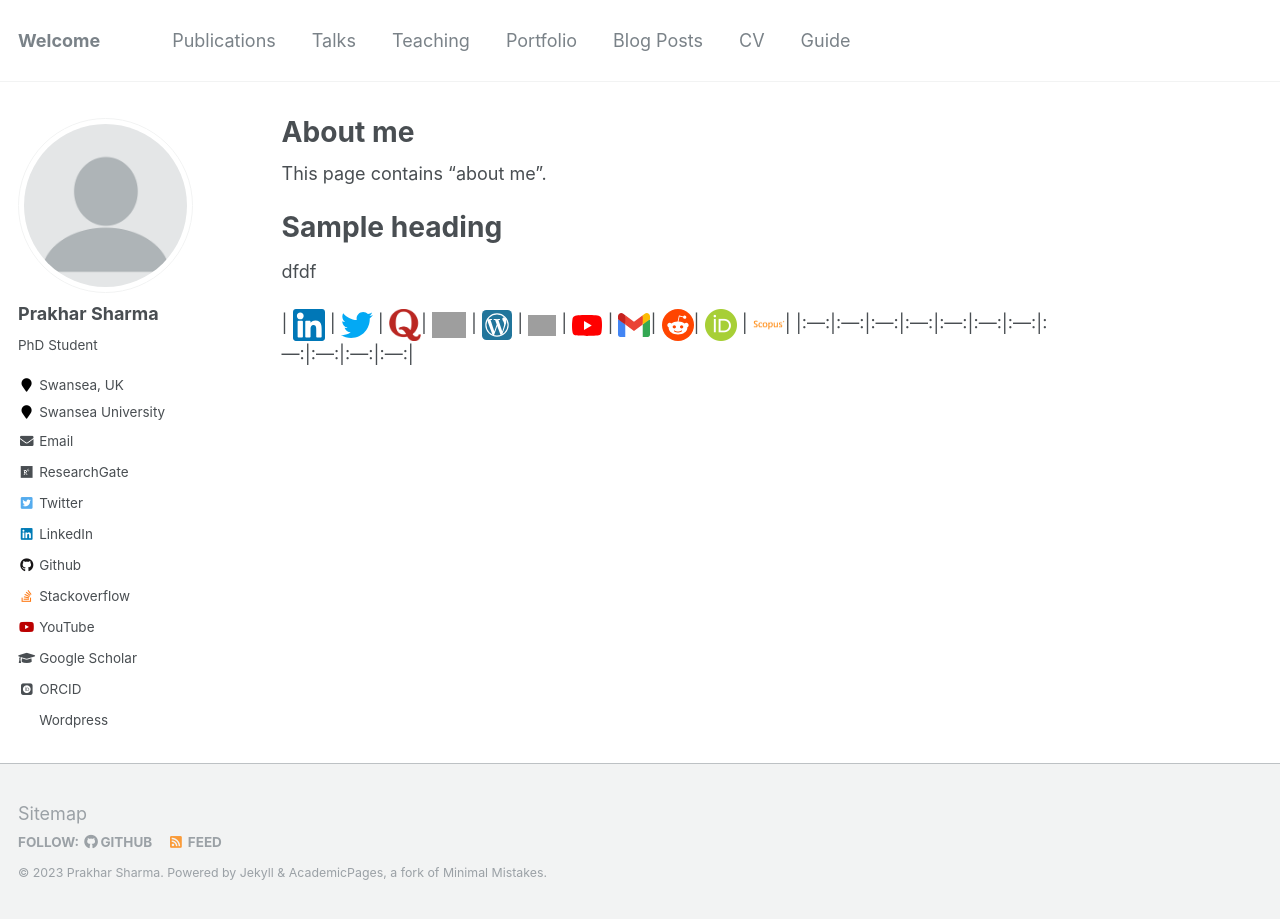
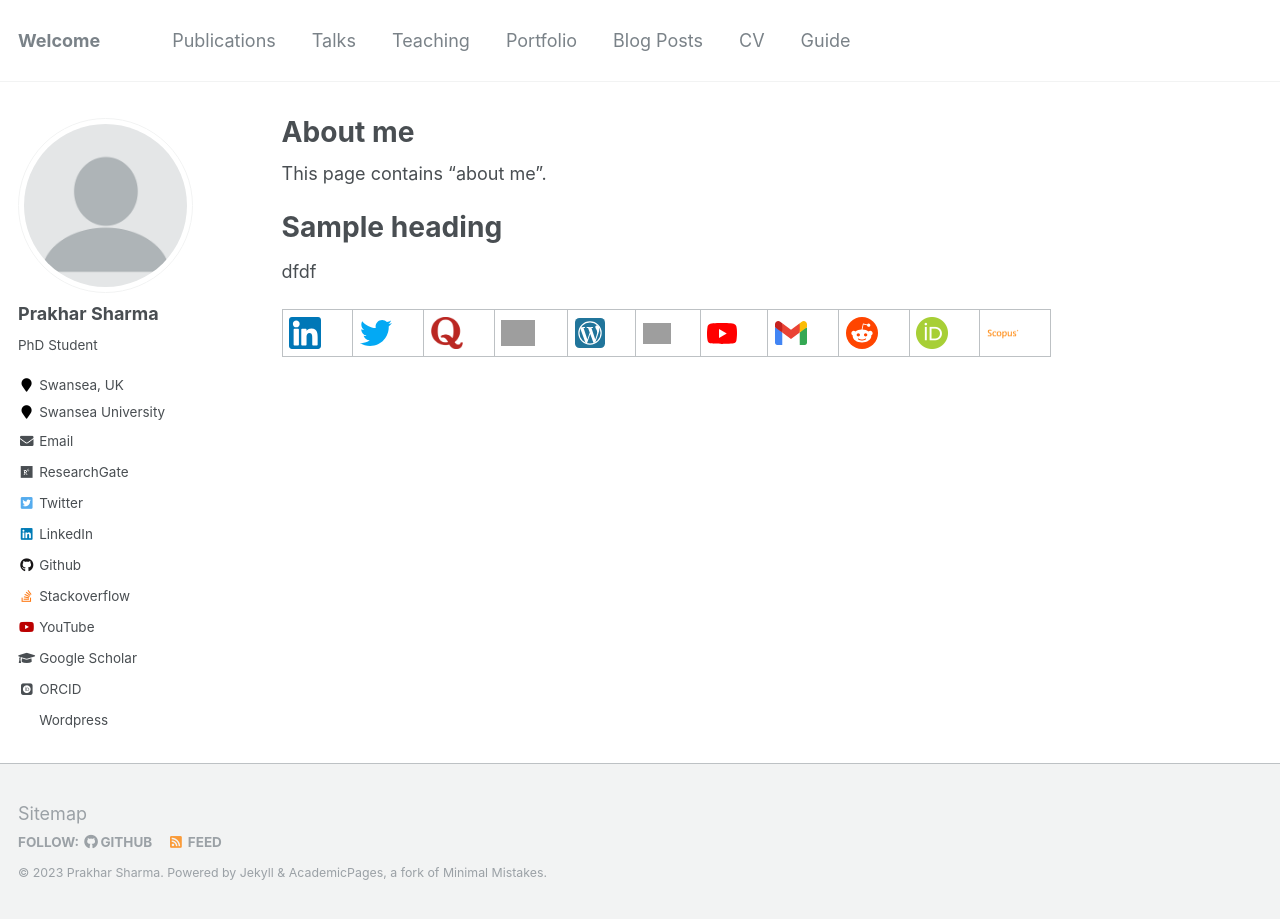
Before and after one commit to praksharma/praksharma.github.io, a Jekyll site: the page built from _pages/about.md, in a window 1280 px wide. Built offline with Jekyll 4.4.1, drawn with Linux system fonts in a browser that asks for light colours; some web fonts are replaced; grey boxes are pictures that could not be loaded.

Commit message:
socials layout

```diff
--- a/_pages/about.md
+++ b/_pages/about.md
@@ -14,5 +14,4 @@
 dfdf
 
 
-| [<img src="Asset/Linkedin.svg" alt="Linkedin Logo" width="32">](https://www.linkedin.com/in/prak-sharma/) | [<img src="Asset/Twitter.svg" alt="Twitter Logo" width="32">](https://twitter.com/prakhar962) | [<img src="Asset/quora.png" alt="quora logo" width="32">](https://www.quora.com/profile/Prakhar-Sharma-290)| [<img src="https://cdn.svgporn.com/logos/github-icon.svg" alt="Github logo" width="34">](https://github.com/praksharma) | [<img src="Asset/wordpress.svg" alt="wordpress Logo" width="30">](https://prakhar962.wordpress.com/) | [<img src="https://cdn.svgporn.com/logos/stackoverflow-icon.svg" alt="Stackoverflow Logo" width="28">](https://stackoverflow.com/users/14598633/prakhar-sharma) | [<img src="Asset/youtube.svg" alt="youtube Logo" width="30">](https://www.youtube.com/@wonderhd6844) | [<img src="Asset/gmail.svg" alt="Gmail logo" width="32">](mailto:prakhars962@gmail.com)| [<img src="Asset/reddit.svg" alt="reddit logo" width="32">](https://www.reddit.com/user/Captain-Thor)| [<img src="Asset/ORCID.svg.png" alt="orcid logo" width="32">](https://orcid.org/my-orcid?orcid=0000-0002-7635-1857) | [<img src="Asset/Scopus.png" alt="scopus logo" width="32">](https://www.scopus.com/authid/detail.uri?authorId=57693143700)|
-|:---:|:---:|:---:|:---:|:---:|:---:|:---:|:---:|:---:|:---:|:---:|
+| [<img src="Asset/Linkedin.svg" alt="Linkedin Logo" width="32">](https://www.linkedin.com/in/prak-sharma/) | [<img src="Asset/Twitter.svg" alt="Twitter Logo" width="32">](https://twitter.com/prakhar962) | [<img src="Asset/quora.png" alt="quora logo" width="32">](https://www.quora.com/profile/Prakhar-Sharma-290)| [<img src="https://cdn.svgporn.com/logos/github-icon.svg" alt="Github logo" width="34">](https://github.com/praksharma) | [<img src="Asset/wordpress.svg" alt="wordpress Logo" width="30">](https://prakhar962.wordpress.com/) | [<img src="https://cdn.svgporn.com/logos/stackoverflow-icon.svg" alt="Stackoverflow Logo" width="28">](https://stackoverflow.com/users/14598633/prakhar-sharma) | [<img src="Asset/youtube.svg" alt="youtube Logo" width="30">](https://www.youtube.com/@wonder_hd) | [<img src="Asset/gmail.svg" alt="Gmail logo" width="32">](mailto:prakhars962@gmail.com)| [<img src="Asset/reddit.svg" alt="reddit logo" width="32">](https://www.reddit.com/user/Captain-Thor)| [<img src="Asset/ORCID.svg.png" alt="orcid logo" width="32">](https://orcid.org/my-orcid?orcid=0000-0002-7635-1857) | [<img src="Asset/Scopus.png" alt="scopus logo" width="32">](https://www.scopus.com/authid/detail.uri?authorId=57693143700)|
```
